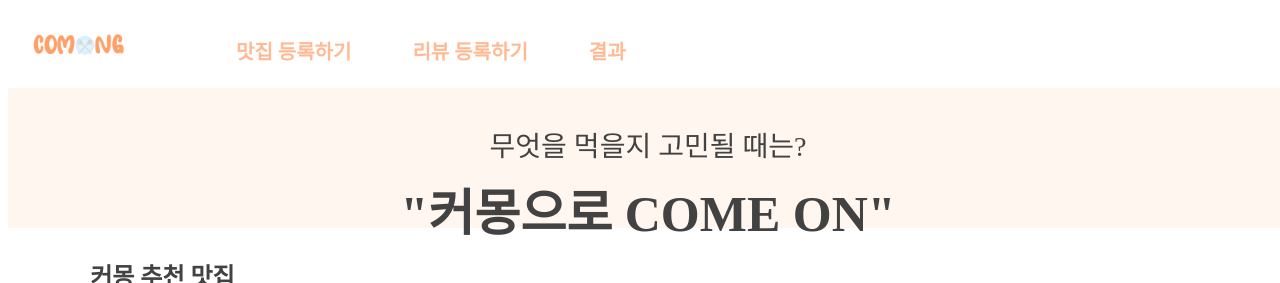
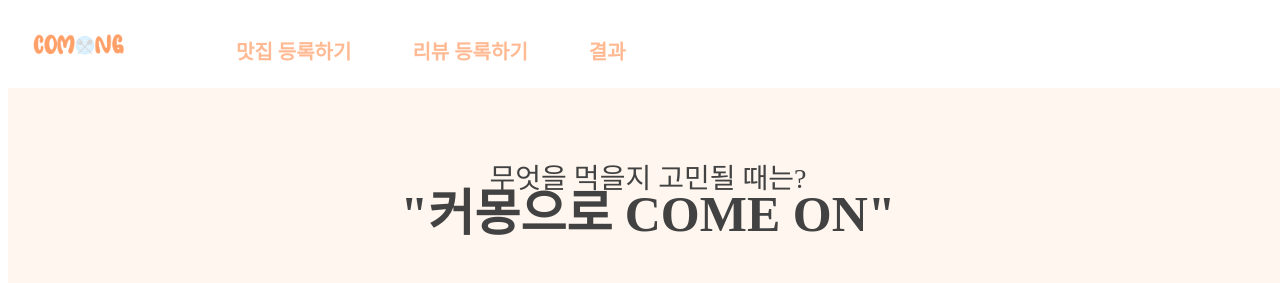
Before and after one commit to Haewonny/osp-homework, a Flask app: page / in a window 1280 px wide; the page is wider, and only the part inside the window is pictured. Shown: the top 283 px of that part. Run offline with Flask 2, Linux system fonts and the light colour scheme.

Commit message:
update main.css

```diff
--- a/static/main.css
+++ b/static/css/main.css
@@ -33,7 +33,7 @@ li a {
 .banner {
   background: #fff7ef;
   width: 100vw;
-  height: 25vh;
+  height: 45vh;
 }
 
 .banner_text1 {
@@ -119,7 +119,5 @@ li a {
 }
 
 .main_img:hover {
-  max-width: 461.98px;
-
-  opacity: 0.2;
+ opacity: 0.2;
 }
--- a/templates/index.html
+++ b/templates/index.html
@@ -4,7 +4,7 @@
     <meta charset="UTF-8" />
     <meta name="viewport" content="width=device-width, initial-scale=1.0" />
     <title>Home</title>
-    <link rel="stylesheet" href="{{ url_for('static', filename='main.css') }}"
+    <link rel="stylesheet" href="{{ url_for('static', filename='css/main.css') }}"
     />
     <script src="{{ url_for('static', filename='JS/main.js') }}" defer></script>
   </head>
```
